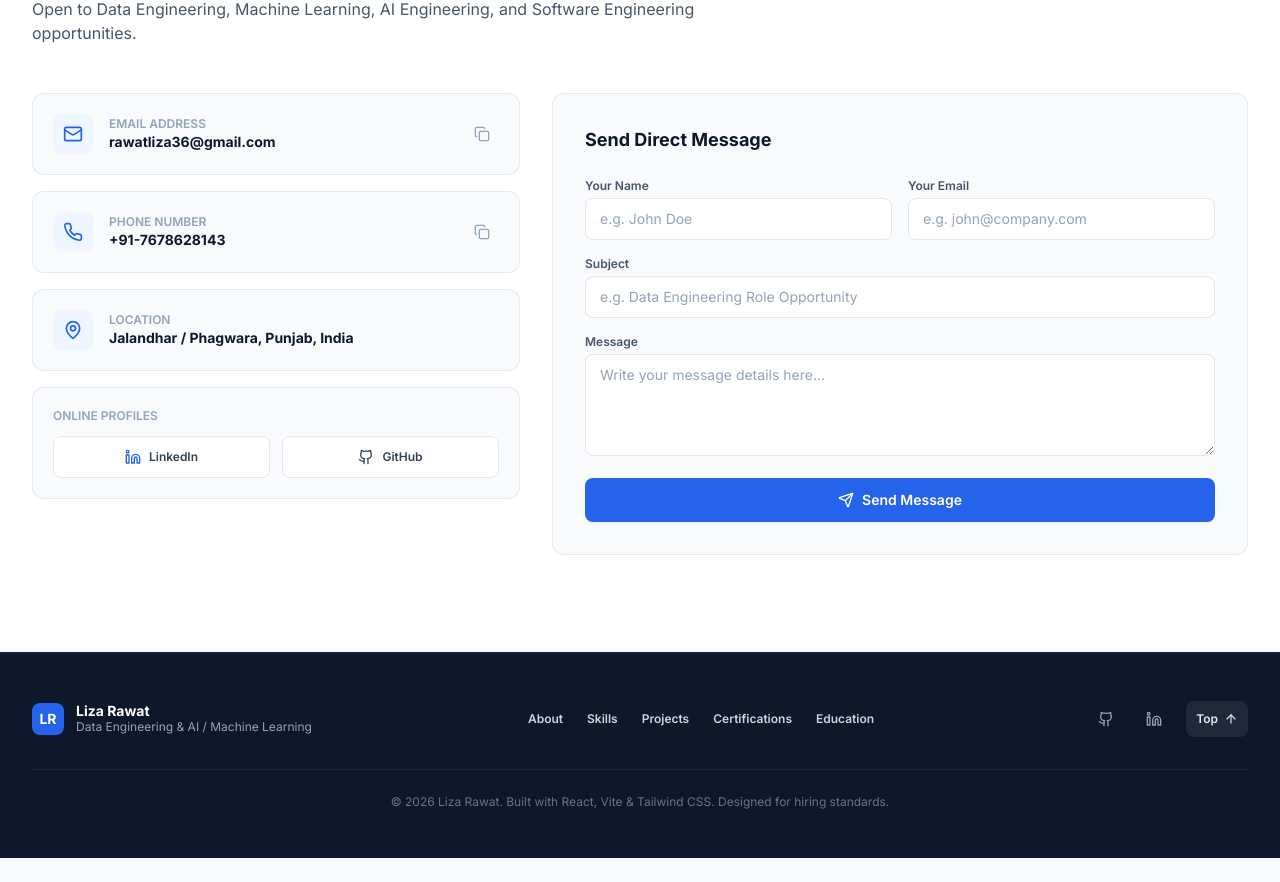
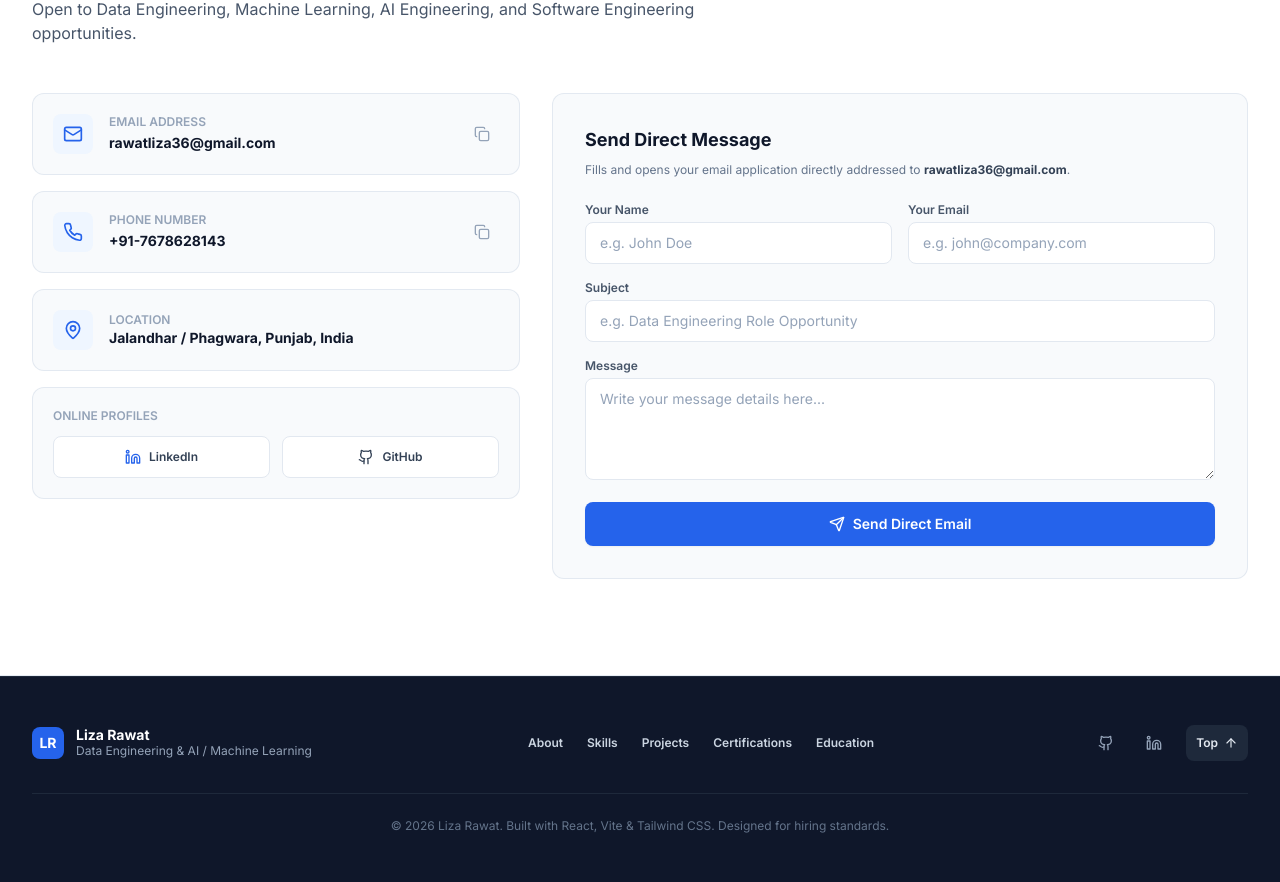
Before and after one commit to lizarawat/portfolio, a React (Vite) app: page / in a window 1280 px wide. Shown: the part 6359-7241 px from the top of the page. Before the commit the page ends 7217 px from the top, so only its background shows below. Built offline with nearby package versions, Linux system fonts and the light colour scheme.

Commit message:
Enhance contact form to trigger direct email client pre-filled to rawatliza36@gmail.com

```diff
--- a/src/components/ContactSection.jsx
+++ b/src/components/ContactSection.jsx
@@ -1,11 +1,12 @@
 import React, { useState } from 'react';
 import { personalInfo } from '../data/resumeData';
-import { Mail, Phone, MapPin, Linkedin, Github, Copy, Check, Send } from 'lucide-react';
+import { Mail, Phone, MapPin, Linkedin, Github, Copy, Check, Send, ExternalLink } from 'lucide-react';
 
 export default function ContactSection() {
   const [copiedEmail, setCopiedEmail] = useState(false);
   const [copiedPhone, setCopiedPhone] = useState(false);
   const [formSubmitted, setFormSubmitted] = useState(false);
+  const [isSubmitting, setIsSubmitting] = useState(false);
   const [formData, setFormData] = useState({ name: '', email: '', subject: '', message: '' });
 
   const copyToClipboard = (text, type) => {
@@ -21,11 +22,21 @@ export default function ContactSection() {
 
   const handleSubmit = (e) => {
     e.preventDefault();
-    setFormSubmitted(true);
+    setIsSubmitting(true);
+
+    // Build pre-filled mailto URL directly targeting Liza's email
+    const emailSubject = encodeURIComponent(formData.subject || `Portfolio Contact from ${formData.name}`);
+    const emailBody = encodeURIComponent(
+      `Hello Liza,\n\n${formData.message}\n\n---\nSender Details:\nName: ${formData.name}\nEmail: ${formData.email}`
+    );
+    const mailtoUrl = `mailto:${personalInfo.email}?subject=${emailSubject}&body=${emailBody}`;
+
+    // Trigger email client opening
     setTimeout(() => {
-      setFormSubmitted(false);
-      setFormData({ name: '', email: '', subject: '', message: '' });
-    }, 4000);
+      window.location.href = mailtoUrl;
+      setIsSubmitting(false);
+      setFormSubmitted(true);
+    }, 400);
   };
 
   return (
@@ -58,7 +69,9 @@ export default function ContactSection() {
                 </div>
                 <div>
                   <div className="text-xs font-semibold text-slate-400 uppercase">Email Address</div>
-                  <div className="text-sm font-bold text-slate-900">{personalInfo.email}</div>
+                  <a href={`mailto:${personalInfo.email}`} className="text-sm font-bold text-slate-900 hover:text-blue-600 transition-colors">
+                    {personalInfo.email}
+                  </a>
                 </div>
               </div>
               <button
@@ -78,7 +91,9 @@ export default function ContactSection() {
                 </div>
                 <div>
                   <div className="text-xs font-semibold text-slate-400 uppercase">Phone Number</div>
-                  <div className="text-sm font-bold text-slate-900">{personalInfo.phone}</div>
+                  <a href={`tel:${personalInfo.phone}`} className="text-sm font-bold text-slate-900 hover:text-blue-600 transition-colors">
+                    {personalInfo.phone}
+                  </a>
                 </div>
               </div>
               <button
@@ -130,13 +145,26 @@ export default function ContactSection() {
 
           {/* Interactive Form */}
           <div className="lg:col-span-7 bg-slate-50 border border-slate-200/90 rounded-xl p-6 sm:p-8">
-            <h3 className="text-lg font-bold text-slate-900 mb-6">Send Direct Message</h3>
+            <h3 className="text-lg font-bold text-slate-900 mb-2">Send Direct Message</h3>
+            <p className="text-xs text-slate-500 mb-6">
+              Fills and opens your email application directly addressed to <strong className="text-slate-700">{personalInfo.email}</strong>.
+            </p>
 
             {formSubmitted ? (
-              <div className="bg-emerald-50 border border-emerald-200 text-emerald-800 rounded-xl p-6 text-center space-y-2">
+              <div className="bg-emerald-50 border border-emerald-200 text-emerald-800 rounded-xl p-6 text-center space-y-3">
                 <Check className="w-8 h-8 mx-auto text-emerald-600" />
-                <h4 className="font-bold text-base">Message Sent Successfully!</h4>
-                <p className="text-xs text-emerald-700">Thank you for reaching out. Liza will respond shortly.</p>
+                <h4 className="font-bold text-base">Opening Email Client...</h4>
+                <p className="text-xs text-emerald-700">
+                  Your message has been formatted and directed to <strong>{personalInfo.email}</strong>.
+                </p>
+                <div className="pt-2">
+                  <button
+                    onClick={() => setFormSubmitted(false)}
+                    className="text-xs font-semibold text-blue-600 hover:underline"
+                  >
+                    Send Another Message
+                  </button>
+                </div>
               </div>
             ) : (
               <form onSubmit={handleSubmit} className="space-y-4">
@@ -191,10 +219,11 @@ export default function ContactSection() {
 
                 <button
                   type="submit"
-                  className="w-full inline-flex items-center justify-center gap-2 px-6 py-3 text-sm font-semibold text-white bg-blue-600 hover:bg-blue-700 rounded-lg shadow-sm transition-all"
+                  disabled={isSubmitting}
+                  className="w-full inline-flex items-center justify-center gap-2 px-6 py-3 text-sm font-semibold text-white bg-blue-600 hover:bg-blue-700 rounded-lg shadow-sm transition-all disabled:opacity-50"
                 >
                   <Send className="w-4 h-4" />
-                  <span>Send Message</span>
+                  <span>{isSubmitting ? 'Preparing Email...' : 'Send Direct Email'}</span>
                 </button>
               </form>
             )}
```
